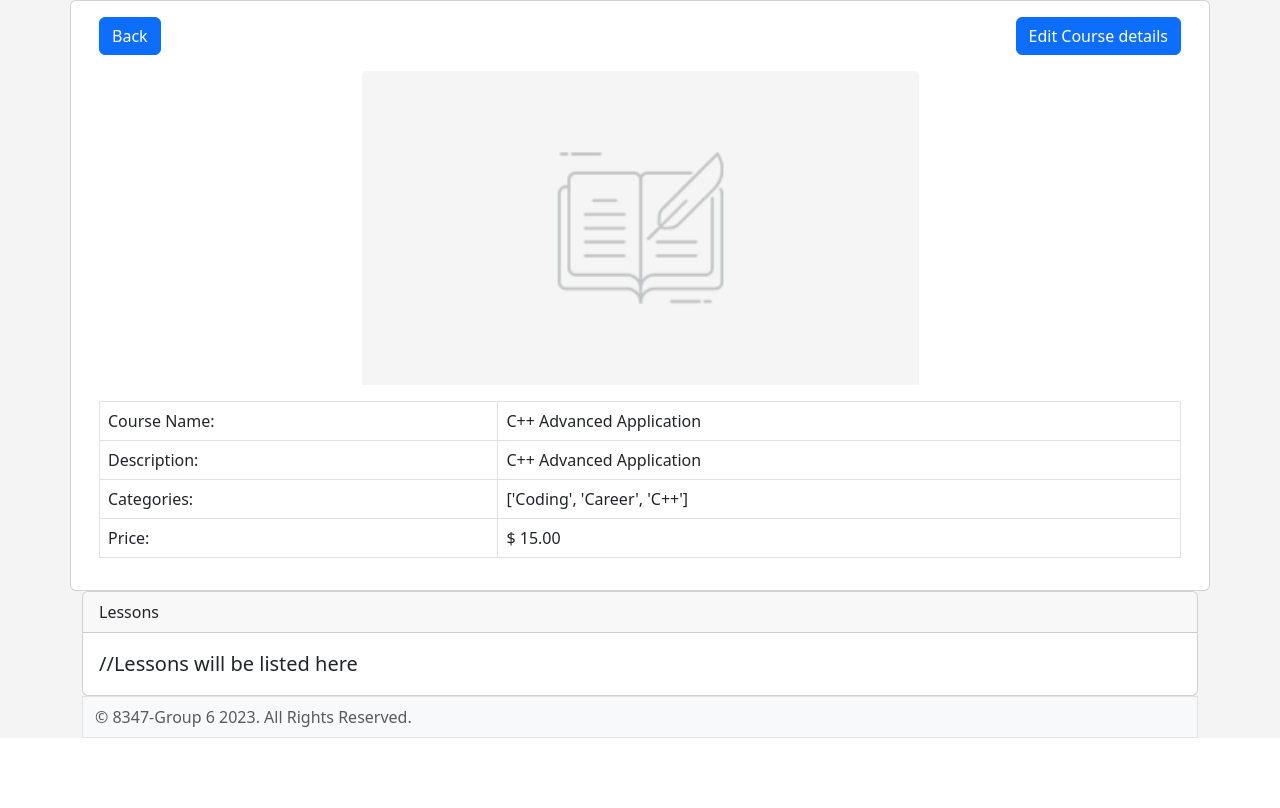
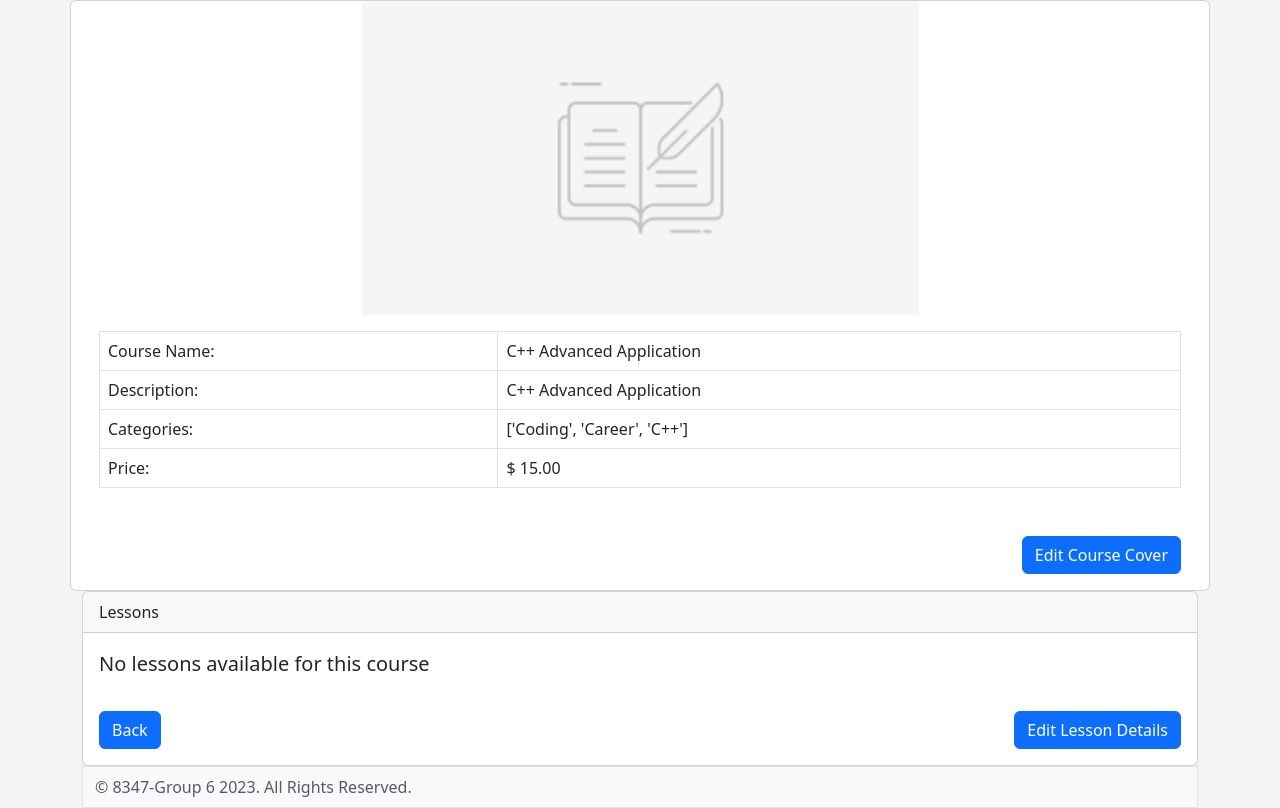
Before and after one commit to xinyu-uwin/elearningsite, a Django app: page /teacher/viewcourse/4 in a window 1280 px wide. Shown: the part 72-880 px from the top of the page. Before the commit the page ends 810 px from the top, so only its background shows below. Run offline with Django 4.2, Linux system fonts and the light colour scheme; a user stored in the database is signed in; data comes from the database, SQL or seed files in the repository; some libraries are stand-ins or nearby versions.

Commit message:
view course and lessons on course cover added

```diff
--- a/elearning/templates/elearning/teacher_viewcourse.html
+++ b/elearning/templates/elearning/teacher_viewcourse.html
@@ -12,10 +12,6 @@
 {#          <a class="btn btn-outline-primary fs-6" href={% url 'elearning:teacher-portal'%}>Back</a>#}
 {#          <a class="btn btn-outline-primary fs-6" href={% url 'elearning:edit-course' course.id %}>Edit Course details</a>#}
 {#        </p>#}
-        <div class="d-flex justify-content-between m-3">
-        <a class="btn btn-primary fs-6" href="{% url 'elearning:teacher-portal' %}">Back</a>
-        <a class="btn btn-primary fs-6" href="{% url 'elearning:edit-course' course.id %}">Edit Course details</a>
-        </div>
 
         <img src="{{ course.image.url }}" class="card-img-top" alt="Course Image" style="max-height:50%; max-width:50%; align-self: center">
         <div class="card-body">
@@ -41,6 +37,10 @@
     </table>
 
         </div>
+        <div class="d-flex justify-content-end m-3">
+          <a class="btn btn-primary fs-6" href="{% url 'elearning:edit-course' course.id %}">Edit Course Cover</a>
+          </div>
+
       </div>
 
     </div>
@@ -52,9 +52,20 @@
   </div>
   <div class="card-body">
     <blockquote class="blockquote mb-0">
-      <p>//Lessons will be listed here</p>
+      {% if lessons|length < 1 %}
+        <p>No lessons available for this course</p>
+      {% else %}
+      {% for l in lessons %}
+        <p><a href="{% url 'elearning:teacher-buildcoursedetail' course.id l.lesson_no %}">{{ l.lesson_no }} - {{ l.title }}</a></p>
+      {% endfor %}
+      {% endif %}
     </blockquote>
   </div>
+  <div class="d-flex justify-content-between m-3">
+    <a class="btn btn-primary fs-6" href="{% url 'elearning:teacher-portal' %}">Back</a>
+    <a class="btn btn-primary fs-6" href="{% url 'elearning:teacher-buildcoursedetail' course.id '1' %}">Edit Lesson Details</a>
+  </div>
+
 </div>
 
 
--- a/elearning/urls.py
+++ b/elearning/urls.py
@@ -28,7 +28,7 @@ urlpatterns = [
     path('password_reset/done/', auth_views.PasswordResetDoneView.as_view(template_name='elearning/password_reset_done.html'),name='password_reset_done'),
     path('reset/<uidb64>/<token>/', auth_views.PasswordResetConfirmView.as_view(template_name='elearning/password_reset_confirm.html',success_url=reverse_lazy('elearning:password_reset_complete')),name='password_reset_confirm'),
     path('reset/done/', auth_views.PasswordResetCompleteView.as_view(template_name='elearning/password_reset_complete.html'),name='password_reset_complete'),
-    path('buildcourse/<int:course_id>/<int:lesson_no>/',views.coursedetailbuilder, name='teacher-buildcoursedetail'),
+    path('teacher/buildcourse/<int:course_id>/<int:lesson_no>/',views.coursedetailbuilder, name='teacher-buildcoursedetail'),
     path('course/search/', views.search, name='search'),
     path('teacher-portal/', views.teacher_portal, name='teacher-portal'),
     path('add-course/', views.add_course, name='add-course'),
--- a/elearning/views.py
+++ b/elearning/views.py
@@ -390,6 +390,7 @@ def delete_course(request, course_id):
 @login_required(login_url='elearning:login')
 def teacher_viewcourse(request, course_id):
     course = get_object_or_404(Course, pk=course_id)
+    lessons = Lesson.objects.filter(course_id=course.id).order_by("lesson_no")
     categories = course.category.all()
     categories = list(categories.values_list('name', flat=True))
-    return render(request, 'elearning/teacher_viewcourse.html', {'course': course, 'categories': categories})
+    return render(request, 'elearning/teacher_viewcourse.html', {'course': course, 'categories': categories, 'lessons':lessons})
```
